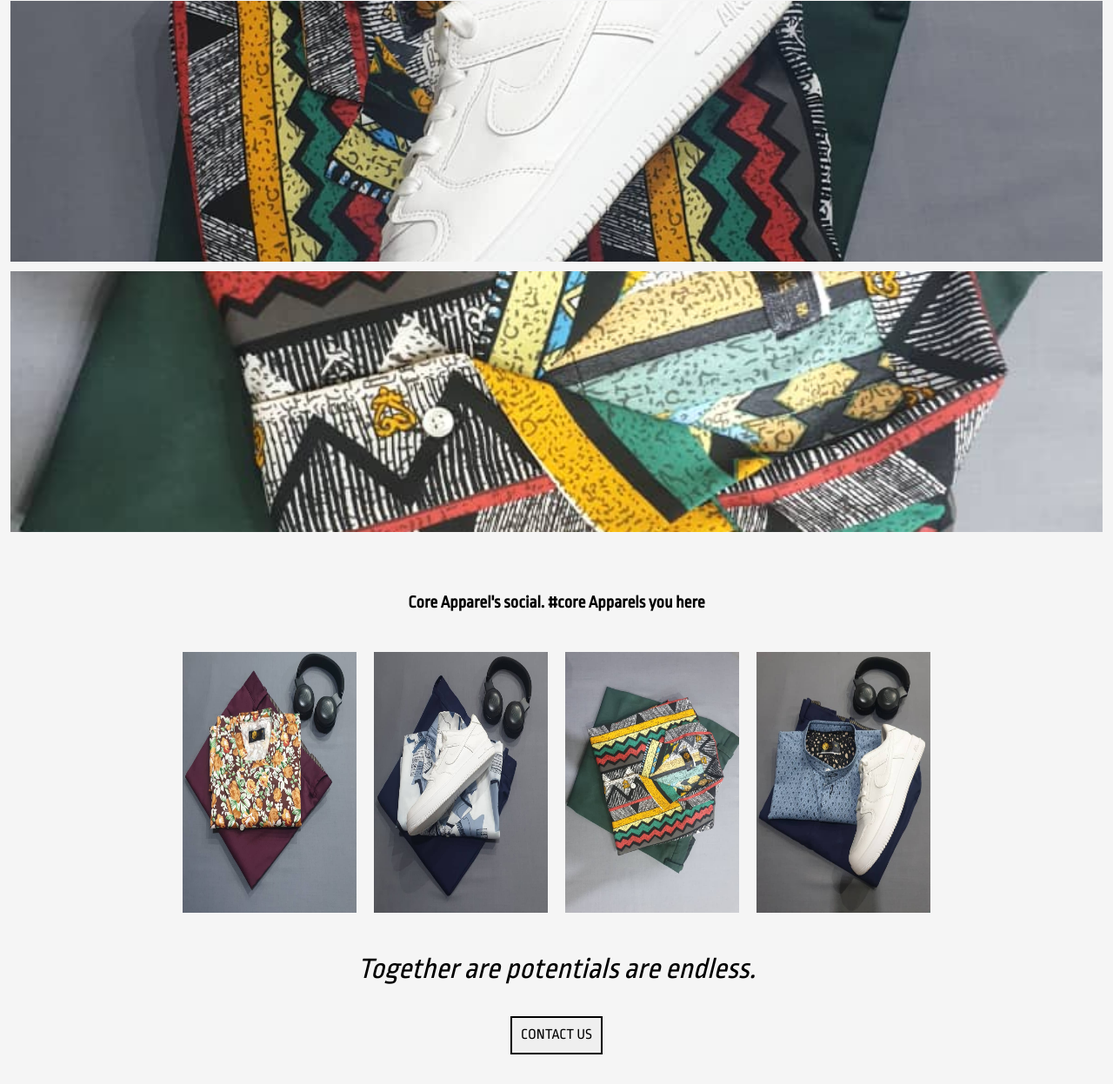
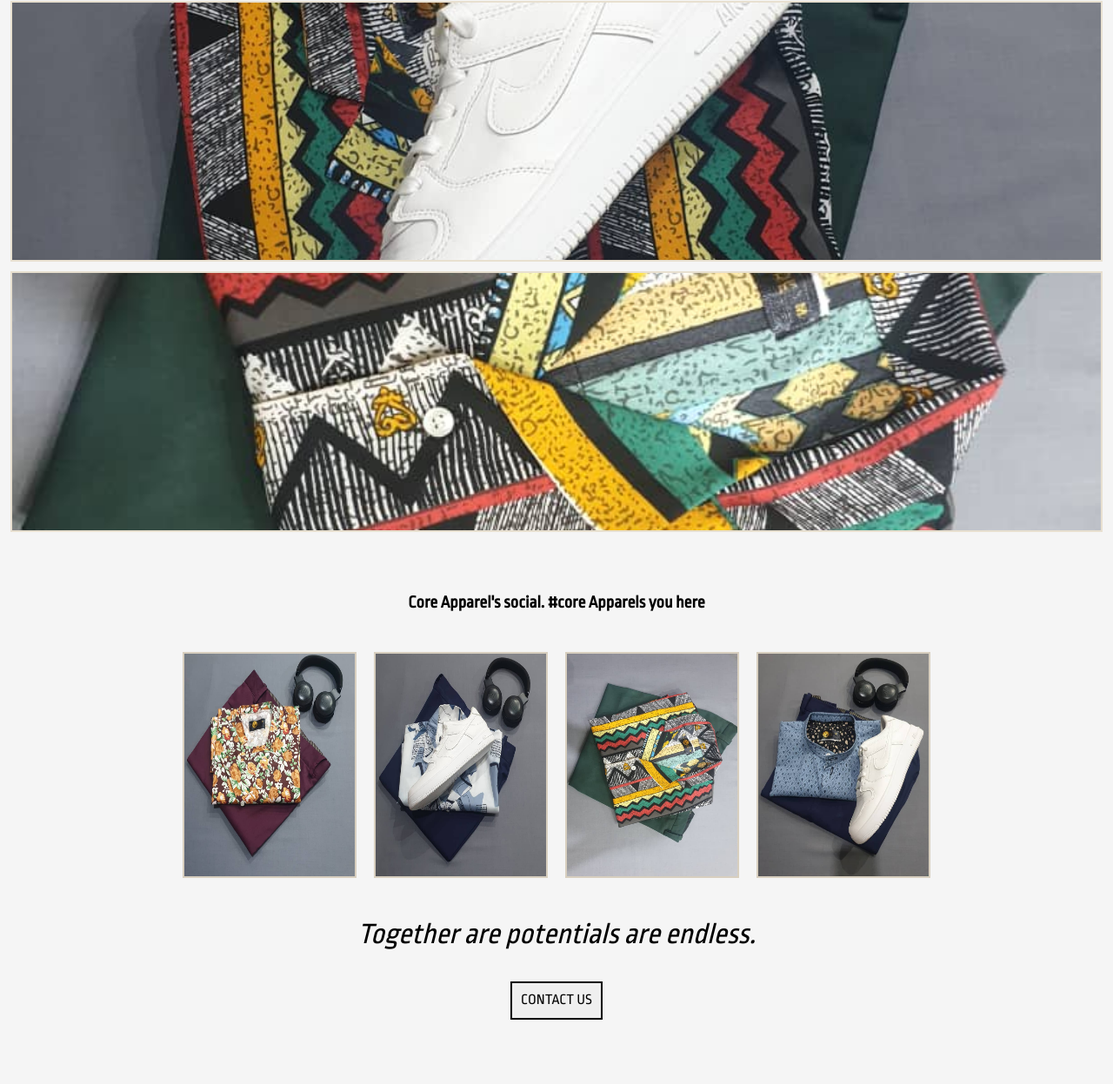
Before and after one commit to tommycoal02/CORE-APPAREL-WEBPAGE, a plain HTML site: page index.html in a window 1280 px wide. Shown: the part 1826-3073 px from the top of the page at 87% size. Drawn offline with Linux system fonts and the light colour scheme.

Commit message:
addition of boreder to images

```diff
--- a/css/style.css
+++ b/css/style.css
@@ -171,7 +171,8 @@ nav .logo{
      display: flex;
      justify-content: center;
      width: 200px;
-     height: 300px;
+     height: 260px;
+     border: 2px solid rgb(216, 207, 191)
 }
 .imgLinkToSocial a{
      margin: 10px;
@@ -246,6 +247,7 @@ img{
      width:100%;
      height: 100%;
      object-fit: cover;
+     border: 2px solid rgba(230, 219, 200, 0.808)
 }
 
 /* OUR BRNDS */
```
